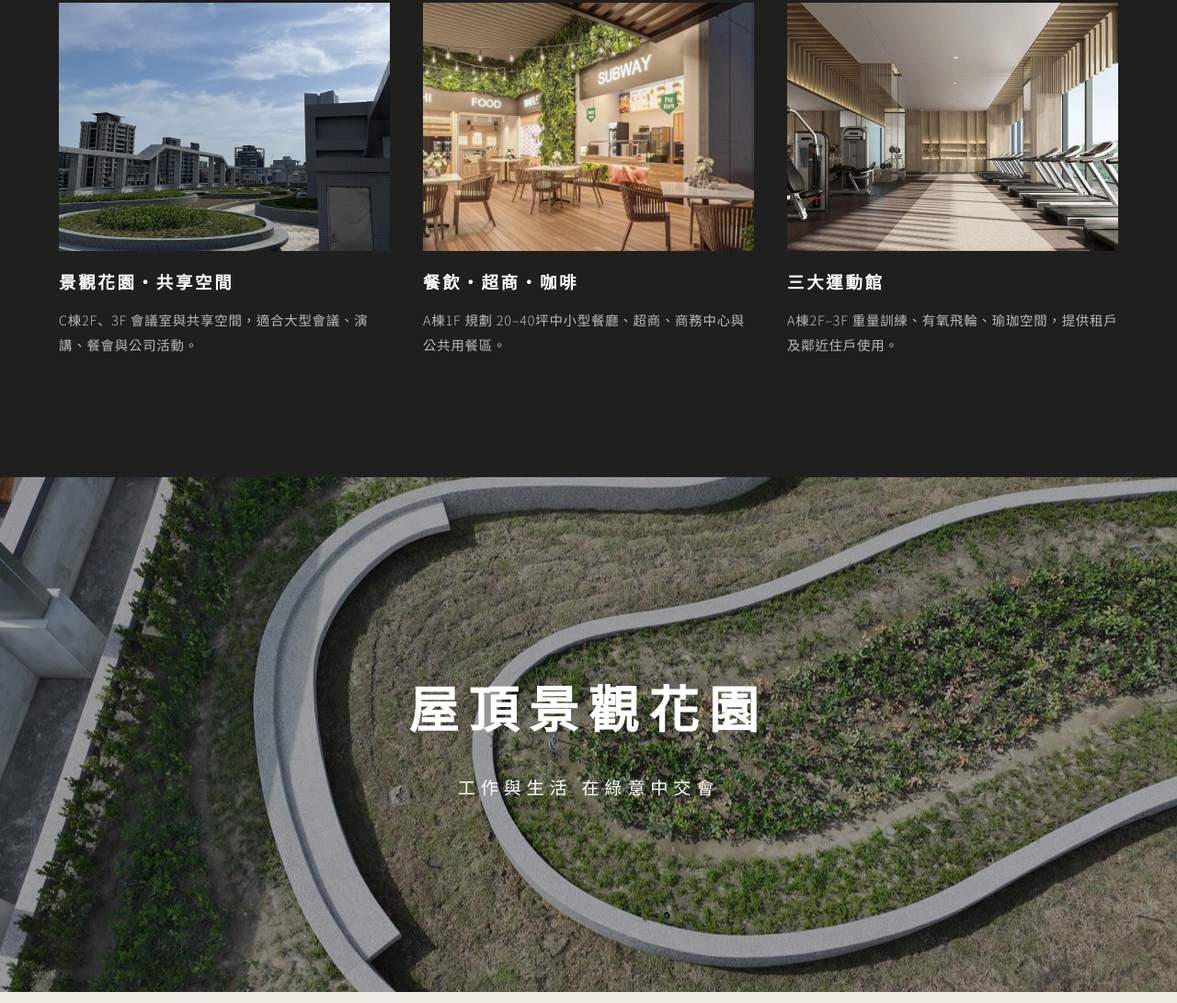
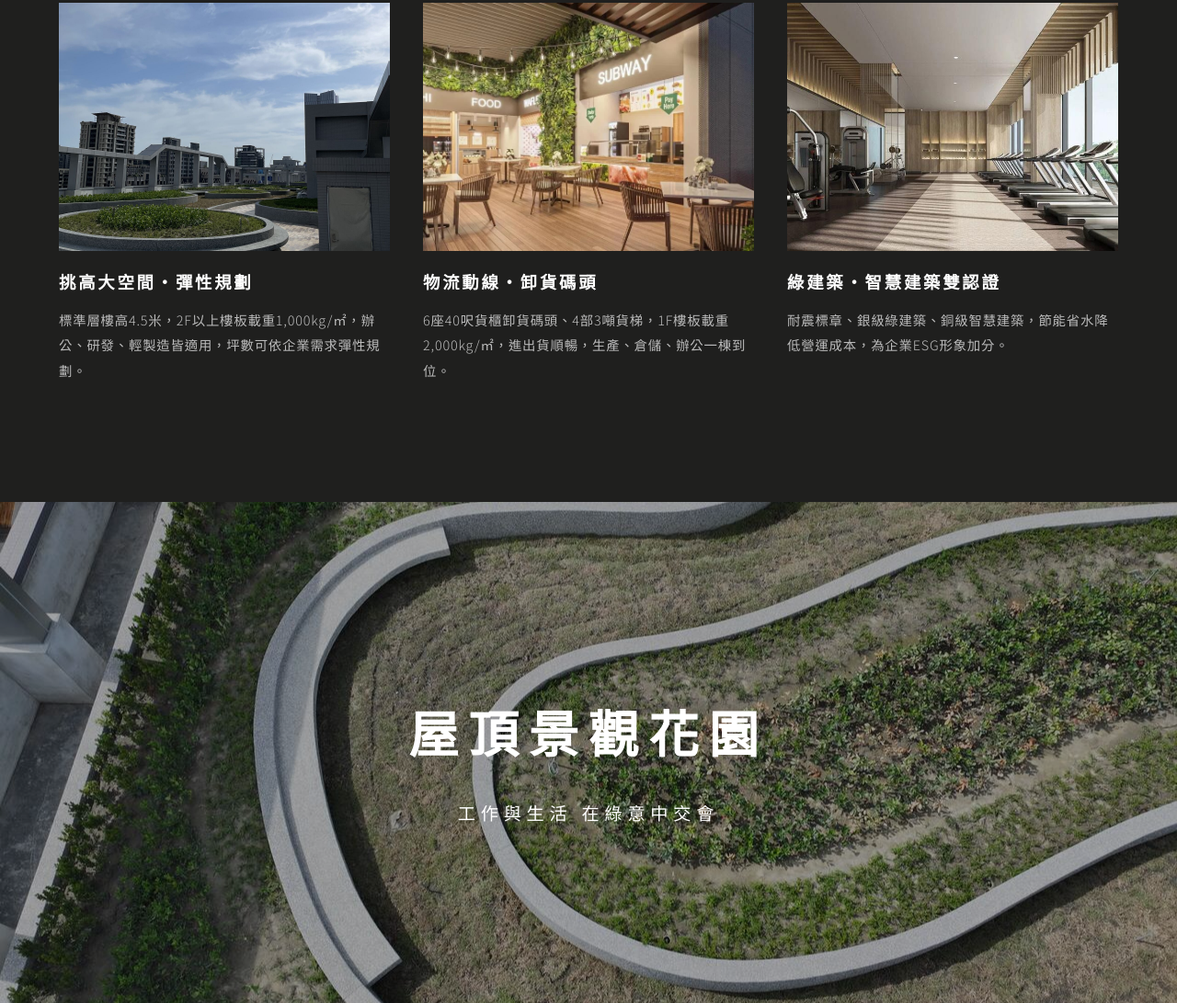
Before and after one commit to bsuv-web-akari/v-town, a plain HTML site: page index.html in a window 1280 px wide. Shown: the part 4212-5303 px from the top of the page at 92% size. Drawn offline with Linux system fonts and the light colour scheme.

Commit message:
Add files via upload

```diff
--- a/index.html
+++ b/index.html
@@ -71,9 +71,9 @@
 <dt>配置</dt><dd>A、B棟 1、9樓無隔間，2–8樓廠辦；C棟 1–3樓管委會（旋轉內梯）、4–5樓廠房（各約110坪）、RF露臺</dd>
 </dl></div></div>
 <div class="cards rv">
-<div><img src="images/dji0023.jpg" alt="屋頂景觀花園"><h4>景觀花園・共享空間</h4><p>C棟2F、3F 會議室與共享空間，適合大型會議、演講、餐會與公司活動。</p></div>
-<div><img src="images/img5566.jpg" alt="屋頂花園"><h4>餐飲・超商・咖啡</h4><p>A棟1F 規劃 20–40坪中小型餐廳、超商、商務中心與公共用餐區。</p></div>
-<div><img src="images/img5286.jpg" alt="電梯廳實景"><h4>三大運動館</h4><p>A棟2F–3F 重量訓練、有氧飛輪、瑜珈空間，提供租戶及鄰近住戶使用。</p></div>
+<div><img src="images/dji0023.jpg" alt="屋頂景觀花園"><h4>挑高大空間・彈性規劃</h4><p>標準層樓高4.5米，2F以上樓板載重1,000kg/㎡，辦公、研發、輕製造皆適用，坪數可依企業需求彈性規劃。</p></div>
+<div><img src="images/img5566.jpg" alt="V-TOWN 實景"><h4>物流動線・卸貨碼頭</h4><p>6座40呎貨櫃卸貨碼頭、4部3噸貨梯，1F樓板載重2,000kg/㎡，進出貨順暢，生產、倉儲、辦公一棟到位。</p></div>
+<div><img src="images/img5286.jpg" alt="電梯廳實景"><h4>綠建築・智慧建築雙認證</h4><p>耐震標章、銀級綠建築、銅級智慧建築，節能省水降低營運成本，為企業ESG形象加分。</p></div>
 </div>
 </div>
 </section>
```
